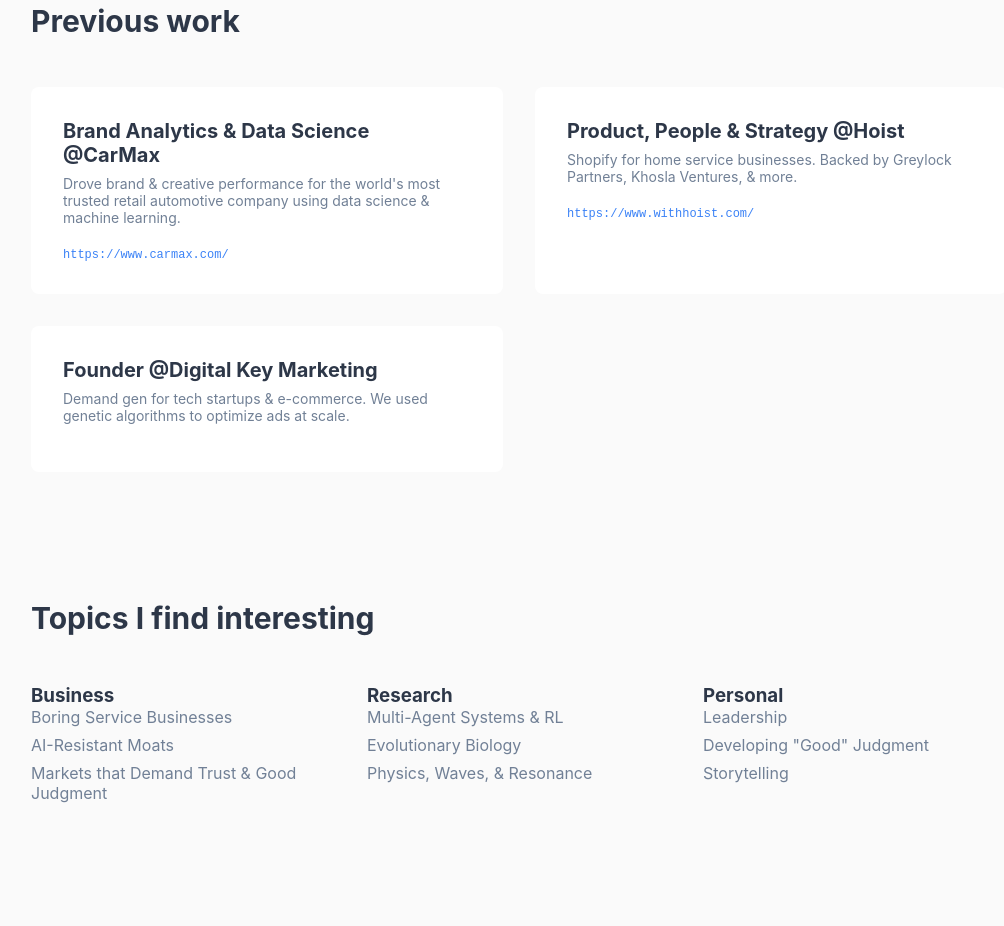
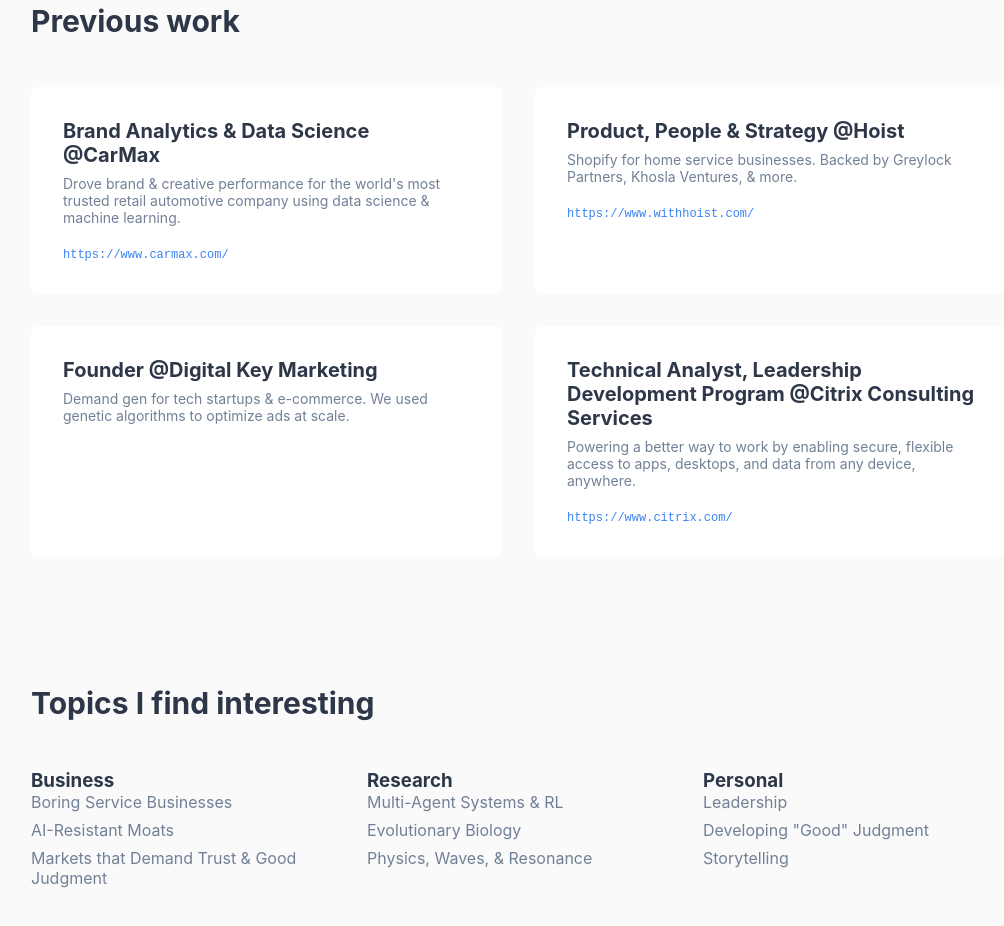
Before and after one commit to johncrimmins/personal-website, a plain HTML site: page index.html in a window 1280 px wide. Shown: the part 1034-1960 px from the top of the page, without its empty margins (121-1125 px from the left). Drawn offline with Linux system fonts and the light colour scheme.

Commit message:
Update index.html

```diff
--- a/index.html
+++ b/index.html
@@ -264,7 +264,12 @@
             {
                 name: "Founder @Digital Key Marketing",
                 description: "Demand gen for tech startups & e-commerce. We used genetic algorithms to optimize ads at scale."
-            }
+            },
+            {
+                name: "Technical Analyst, Leadership Development Program @Citrix Consulting Services",
+                description: "Powering a better way to work by enabling secure, flexible access to apps, desktops, and data from any device, anywhere.",
+                link: "https://www.citrix.com/"
+            },
         ];
 
         // Render projects
```
